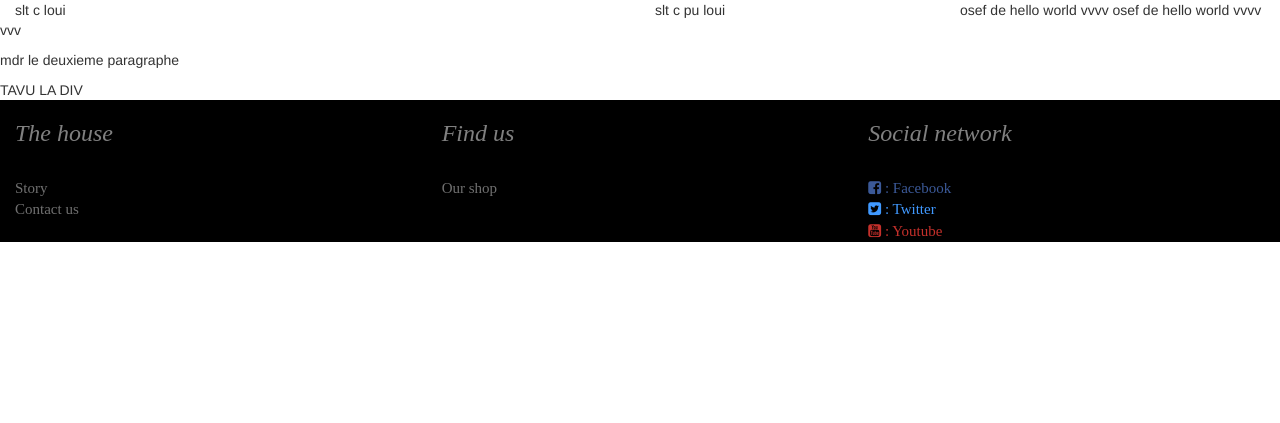
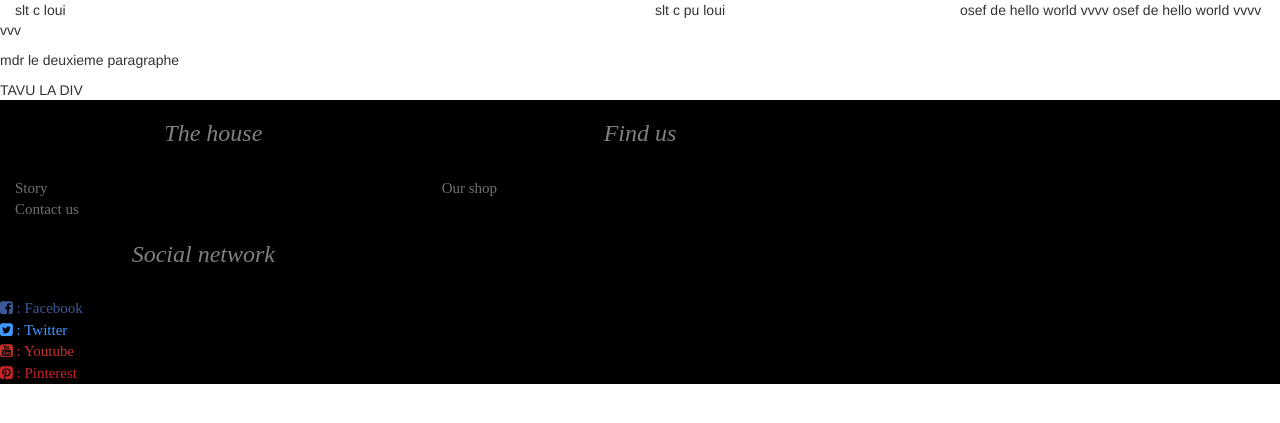
Before and after one commit to Ellaaaaww/WebProgrammingProject, a PHP site: page / in a window 1280 px wide. Shown: the top 423 px of the page. Run offline with PHP 8.4, Linux system fonts and the light colour scheme.

Commit message:
Changement alignement

```diff
--- a/CSS/main.css
+++ b/CSS/main.css
@@ -9,3 +9,11 @@ h3
 {
     font-style: italic ;
 };
+div.alignCentre
+{
+    text-align: center;
+};
+h3.alignCentre
+{
+    text-align: center;
+};
--- a/index.html
+++ b/index.html
@@ -26,25 +26,28 @@
          <div class = "row">
             <div class = "container-fluid">
                <div class = "col-md-4">
-                  <h3>The house</h3>
+                  <h3 style ="text-align : center">The house</h3>
                   <br />
-                  <a href = "Story.html"style ="color: #707070">Story</a>
+                  <a href = "Story.html"style ="color: #707070;">Story</a>
                   <br />
-                  <a href = "Contact.html"style ="color: #707070">Contact us</a>
+                  <a href = "Contact.html"style =" color: #707070;">Contact us</a>
                </div>
                <div class = "col-md-4">
-                  <h3>Find us</h3>
+                  <h3 style ="text-align : center">Find us</h3>
                   <br />
-                  <a href = "ShopLocation.html" style ="color: #707070">Our shop</a>
+                  <a href = "ShopLocation.html" style =" color: #707070">Our shop</a>
+               </div>
             </div>
             <div class = "col-md-4">
-                  <h3>Social network</h3>
+               <h3 style ="text-align : center">Social network</h3>
                <br />
-                  <a href = "http://www.facebook.com" style ="color : #3B5998" target ="_blank"><i class="fa fa-facebook-square" aria-hidden="true"></i> : Facebook </a>
+               <a href = "http://www.facebook.com" style =" color : #3B5998" target ="_blank"><i class="fa fa-facebook-square" aria-hidden="true"></i> : Facebook </a>
                <br />
-                  <a href = "http://twitter.com" style ="color : #4099FF" target ="_blank"><i class="fa fa-twitter-square" aria-hidden="true"></i> : Twitter</a>
+               <a href = "http://twitter.com" style =" color : #4099FF" target ="_blank"><i class="fa fa-twitter-square" aria-hidden="true"></i> : Twitter</a>
                <br />
                <a href = "http://youtube.com" style ="color : #C4302b" target ="_blank"><i class="fa fa-youtube-square" aria-hidden="true"></i> : Youtube </a>
+               <br />
+               <a href = "http://pinterest.com" style ="color : #C92228" target="_blank"><i class="fa fa-pinterest-square" aria-hidden="true"></i> : Pinterest</a>
             </div>
          </div>
       </div>
```
Lines whose indentation alone changed are shown as unchanged.
